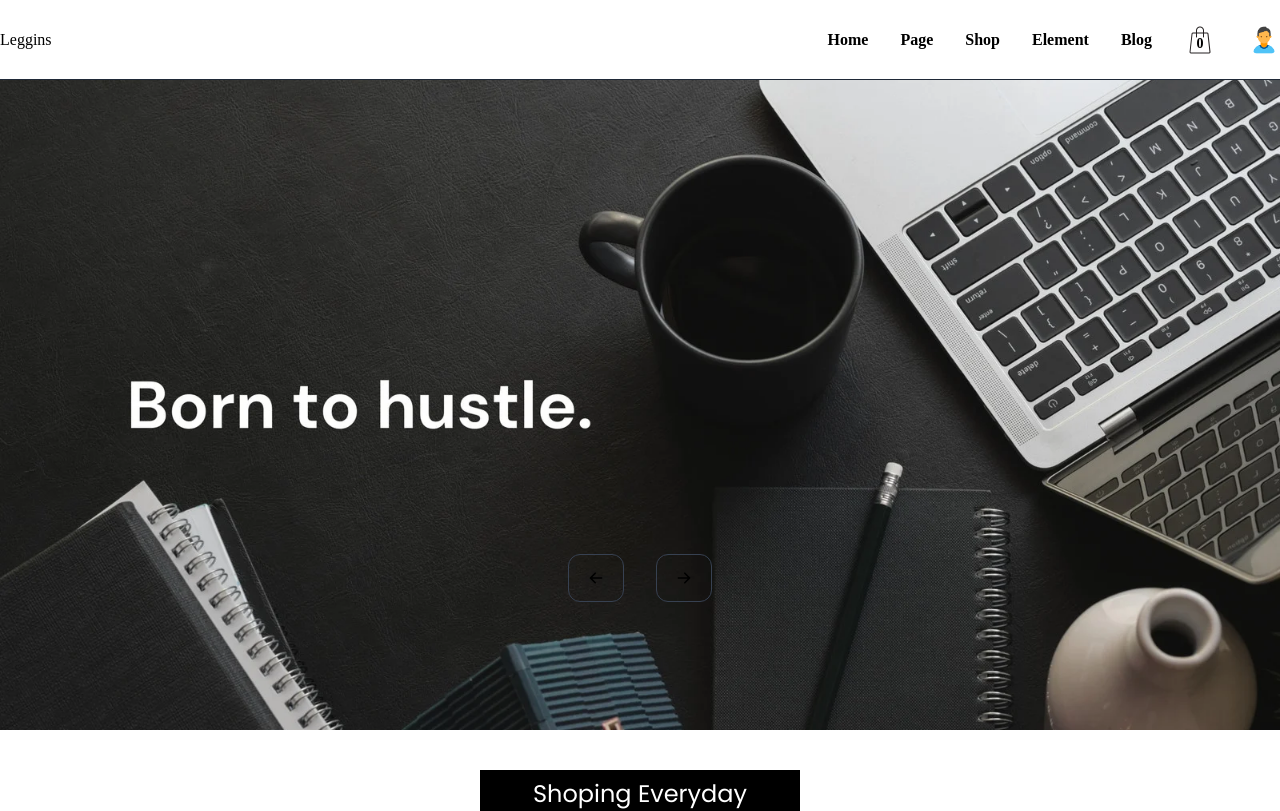
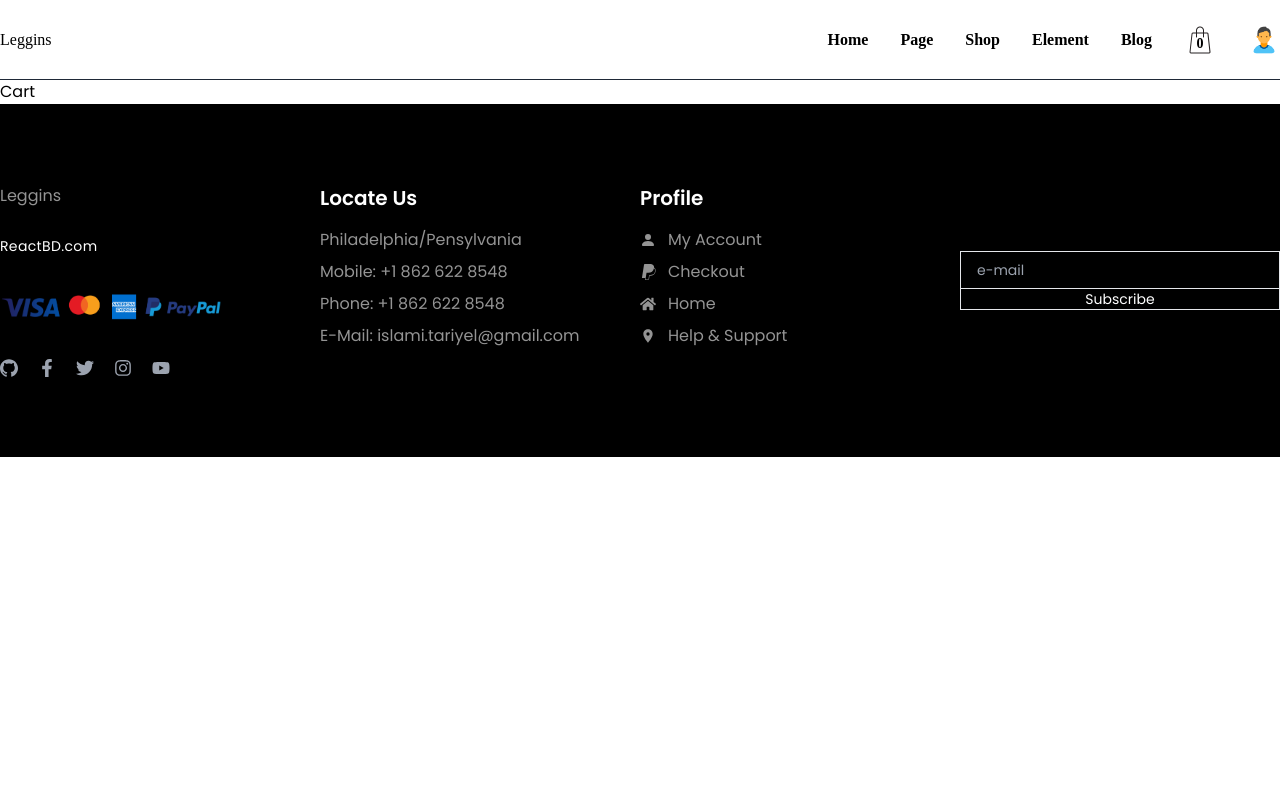
Before and after one commit to Tislami/Leggins, a React (Create React App) app: page /cart in a window 1280 px wide. Shown: the top 811 px of the page. Built offline with nearby package versions, Linux system fonts and the light colour scheme.

Commit message:
axios added

```diff
--- a/package.json
+++ b/package.json
@@ -6,6 +6,7 @@
     "@testing-library/jest-dom": "^5.17.0",
     "@testing-library/react": "^13.4.0",
     "@testing-library/user-event": "^13.5.0",
+    "axios": "^1.4.0",
     "react": "^18.2.0",
     "react-dom": "^18.2.0",
     "react-icons": "^4.10.1",
--- a/src/App.js
+++ b/src/App.js
@@ -2,13 +2,50 @@ import React from 'react';
 import Home from './pages/Home';
 import Header from './components/Header';
 import Footer from './components/Footer';
+import Cart from './pages/Cart';
+
+import {
+  createBrowserRouter,
+  Outlet,
+  RouterProvider,
+  ScrollRestoration
+} from 'react-router-dom'
+
+
+const Layout=()=>{
+  return(
+    <div>
+      <Header/>
+      <Outlet />
+      <Footer />
+    </div>
+  )
+}
+
+const router = createBrowserRouter([
+    {
+      path : "/",
+      element : <Layout />,
+      children: [
+          {
+            path: "/",
+            element:<Home/>,
+          },
+          {
+            path: "/cart",
+            element:<Cart/>,
+          },
+      ]
+    },
+  ]
+)
+
+
 
 function App() {
   return (
     <div className="font-bodyFont">
-      <Header/>
-      <Home />
-      <Footer />
+      <RouterProvider router={router} />
     </div>
   );
 }
--- a/src/components/Header.js
+++ b/src/components/Header.js
@@ -3,7 +3,7 @@ import AppLogo from "./AppLogo";
 
 const Header = () => {
     return (
-        <header className="w-full h-20 bg-white border-b-[1px] border-b-gray-800 font-titleFont">
+        <header className="w-full h-20 bg-white border-b-[1px] border-b-gray-800 font-titleFont sticky top-0 z-50">
             <div className="max-w-screen-xl h-full mx-auto flex items-center justify-between">
                 <AppLogo/>
                 <div className="flex items-center gap-8">
--- /dev/null
+++ b/src/pages/Cart.js
@@ -0,0 +1,11 @@
+import React from 'react'
+
+const Cart = () => {
+    return <div>
+        Cart
+    </div>
+}
+
+
+
+export default Cart
```
Also changed, not shown: src/api/Api.js (added), 1 other file (tests, documents, lock files or other folders).
